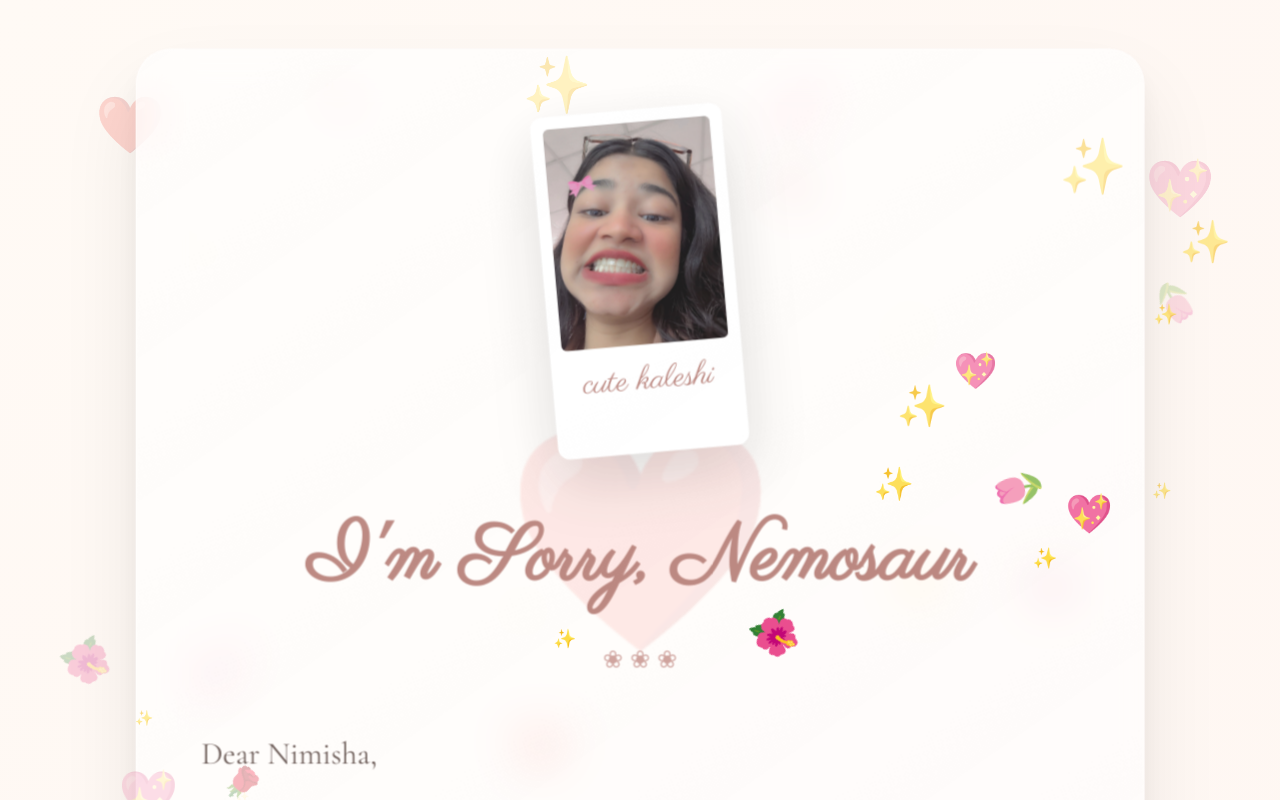
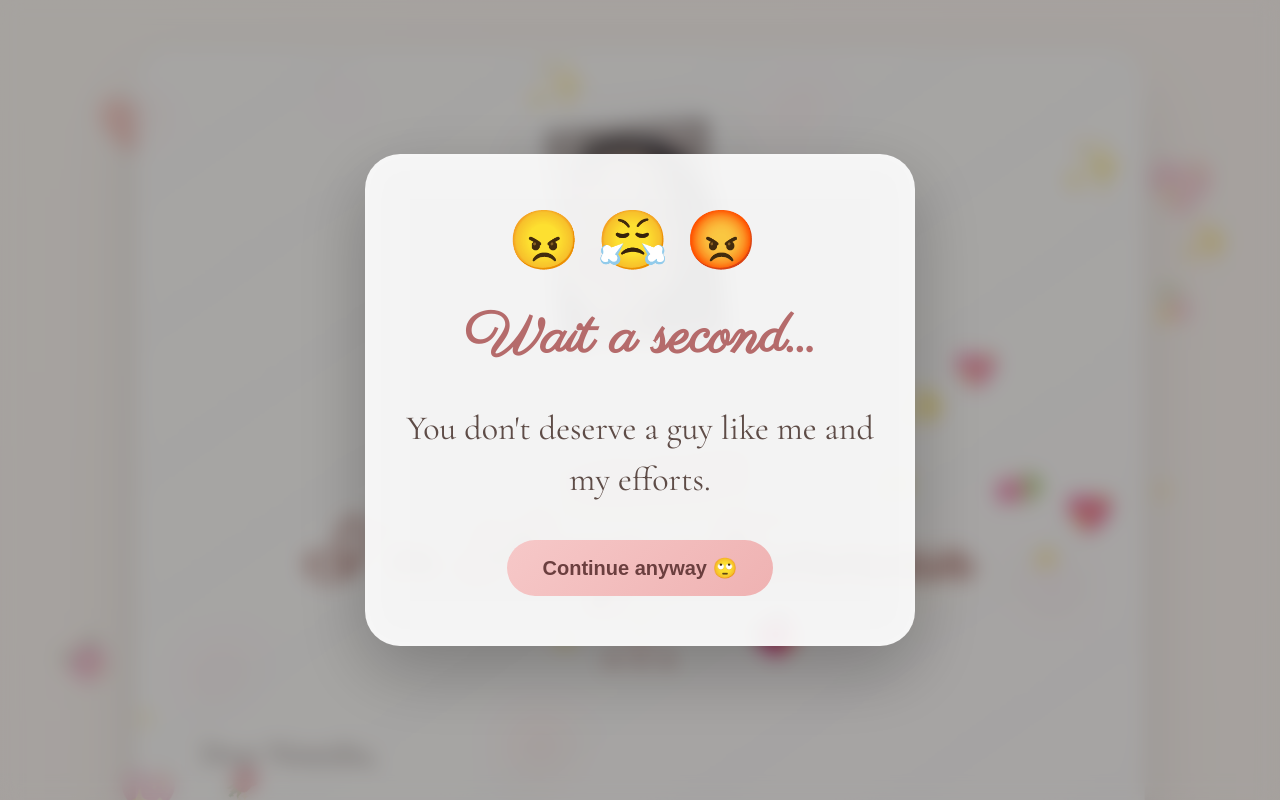
Before and after one commit to nipun140/Sorry-For-Nimisha, a plain HTML site: page index.html in a window 1280 px wide. Shown: the top 800 px of the page. Drawn offline with nearby package versions, Linux system fonts and the light colour scheme.

Commit message:
Update style.css

```diff
--- a/style.css
+++ b/style.css
@@ -1075,3 +1075,154 @@ img {
 #yesBtn:hover {
     box-shadow: 0 20px 45px rgba(247, 194, 207, .55);
 }
+
+/* pop up css */
+
+
+.popup-overlay{
+    position:fixed;
+    inset:0;
+
+    display:flex;
+    justify-content:center;
+    align-items:center;
+
+    background:rgba(0,0,0,.35);
+    backdrop-filter:blur(10px);
+
+    z-index:999999;
+
+    animation:overlayFade .4s ease;
+}
+
+.popup-card{
+    width:min(90%,550px);
+
+    padding:50px 40px;
+
+    text-align:center;
+
+    background:rgba(255,255,255,.92);
+    backdrop-filter:blur(20px);
+
+    border-radius:35px;
+
+    box-shadow:
+        0 25px 70px rgba(0,0,0,.25);
+
+    animation:popupEnter .6s ease;
+}
+
+.popup-emoji{
+    font-size:58px;
+    margin-bottom:25px;
+
+    animation:angryShake 1.2s infinite;
+}
+
+.popup-card h2{
+    font-family:'Parisienne',cursive;
+    font-size:58px;
+    color:#b56b6b;
+
+    margin-bottom:25px;
+}
+
+.popup-card p{
+    font-family:'Cormorant Garamond',serif;
+    font-size:34px;
+    line-height:1.5;
+
+    color:#5e4c47;
+
+    margin-bottom:35px;
+}
+
+#popupBtn{
+    border:none;
+    padding:16px 36px;
+
+    border-radius:999px;
+
+    background:linear-gradient(
+        135deg,
+        #f6c8c8,
+        #efb2b2
+    );
+
+    color:#6b3f3f;
+
+    font-size:20px;
+    font-weight:600;
+
+    cursor:pointer;
+
+    transition:.3s;
+}
+
+#popupBtn:hover{
+    transform:scale(1.08);
+}
+
+@keyframes angryShake{
+    0%,100%{
+        transform:translateX(0);
+    }
+
+    25%{
+        transform:translateX(-8px);
+    }
+
+    50%{
+        transform:translateX(8px);
+    }
+
+    75%{
+        transform:translateX(-8px);
+    }
+}
+
+@keyframes popupEnter{
+    from{
+        opacity:0;
+        transform:
+            translateY(40px)
+            scale(.85);
+    }
+
+    to{
+        opacity:1;
+        transform:
+            translateY(0)
+            scale(1);
+    }
+}
+
+@keyframes overlayFade{
+    from{
+        opacity:0;
+    }
+
+    to{
+        opacity:1;
+    }
+}
+
+@media(max-width:768px){
+
+    .popup-card{
+        padding:40px 25px;
+    }
+
+    .popup-card h2{
+        font-size:42px;
+    }
+
+    .popup-card p{
+        font-size:26px;
+    }
+
+    .popup-emoji{
+        font-size:44px;
+    }
+}
```
